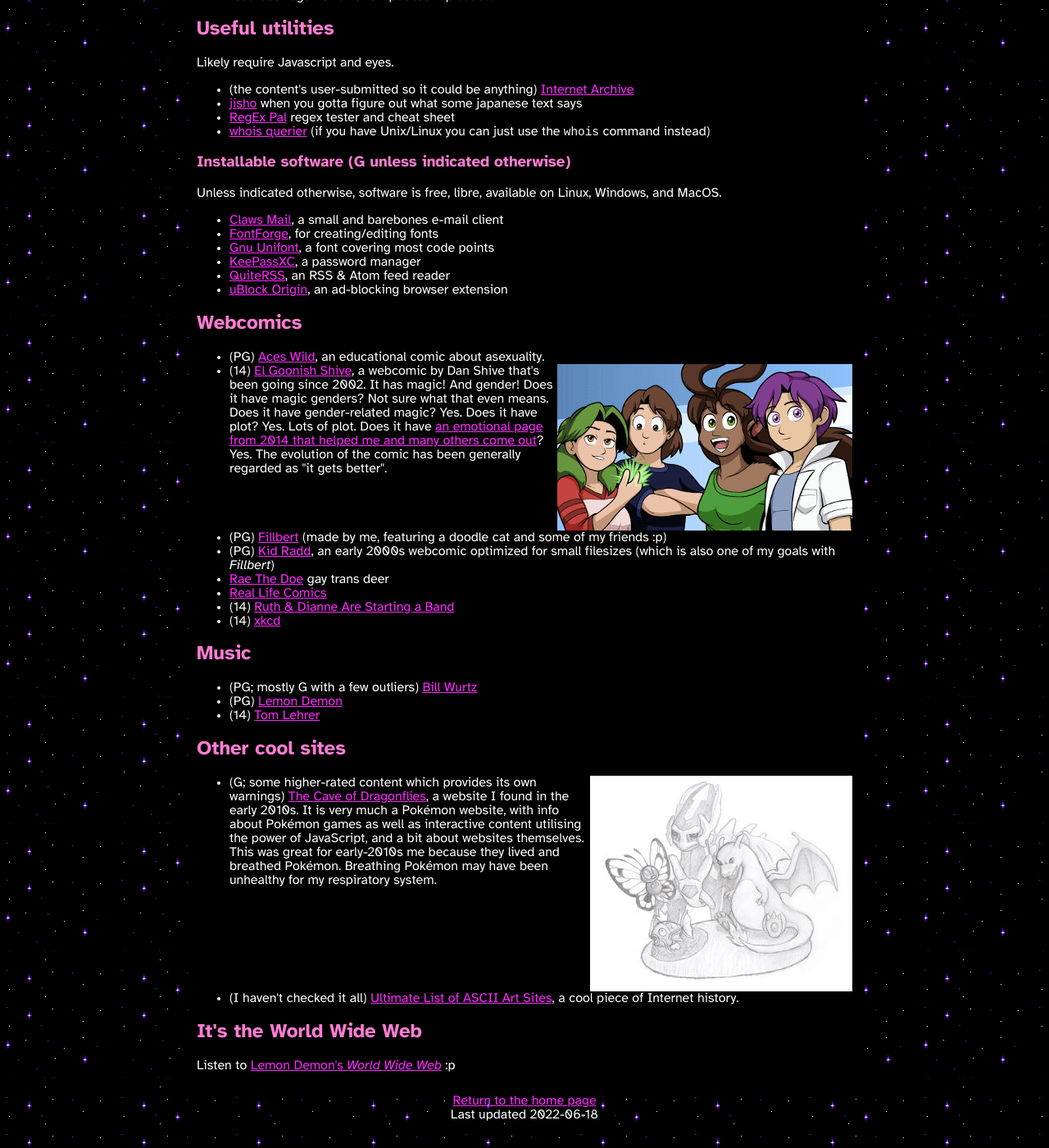
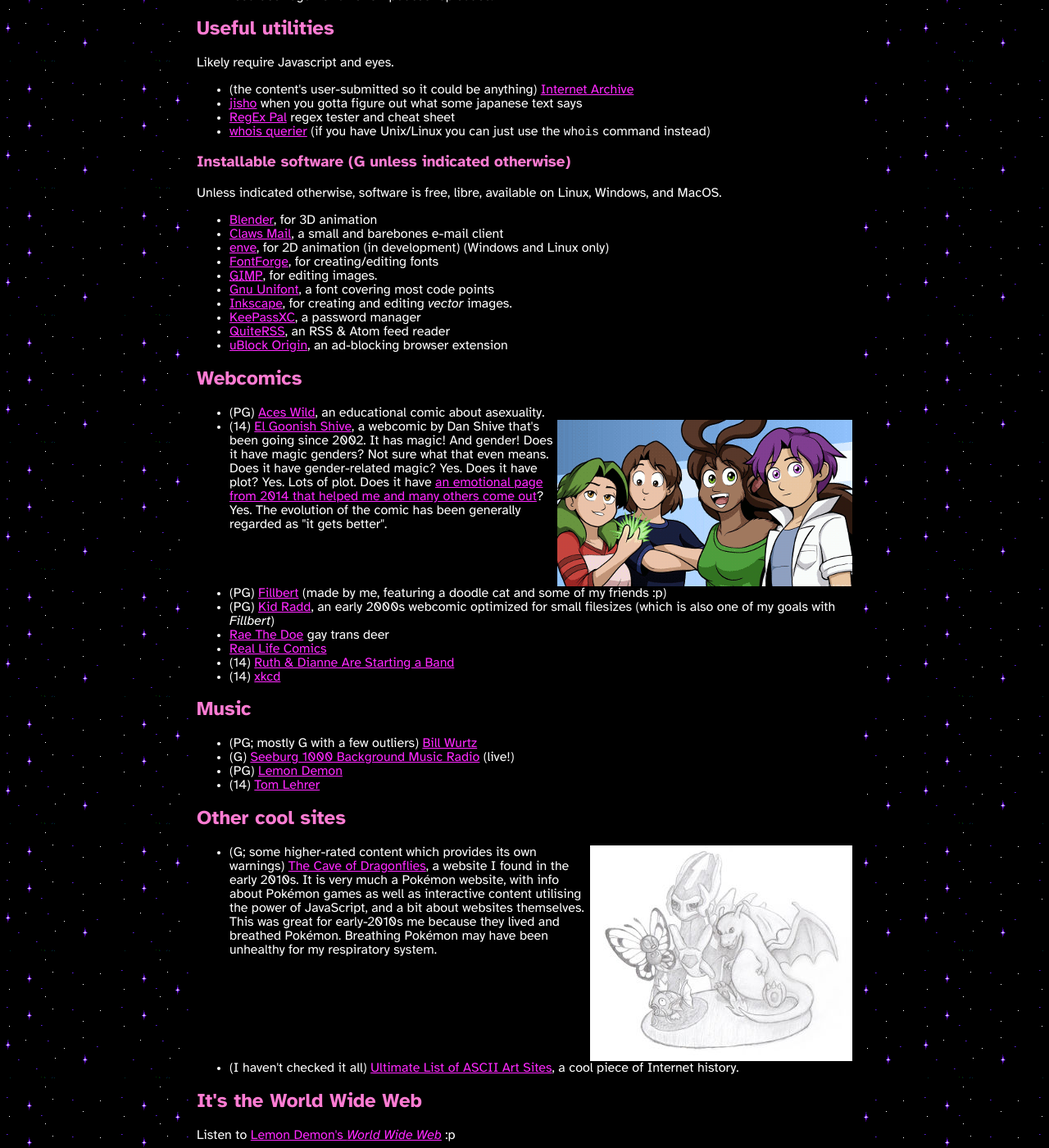
Before and after one commit to mincerafter42/mincerafter42.github.io, a Jekyll site: the page built from other-web-sites.md, in a window 1280 px wide and 1400 px high, scrolled down 541 px. Shown: the whole window at 82% size. Built offline with Jekyll 4.4.1, drawn with Linux system fonts in a browser that asks for light colours.

Commit message:
Added sites to Other Web Sites

```diff
--- a/other-web-sites.md
+++ b/other-web-sites.md
@@ -32,9 +32,13 @@
 ### Installable software (G unless indicated otherwise)
 Unless indicated otherwise, software is free, libre, available on Linux, Windows, and MacOS.
 
+- [Blender](https://blender.org), for 3D animation
 - [Claws Mail](https://www.claws-mail.org/), a small and barebones e-mail client
+- [enve](https://maurycyliebner.github.io/), for 2D animation (in development) (Windows and Linux only)
 - [FontForge](https://fontforge.org), for creating/editing fonts
+- [<abbr title="Gnu Image Manipulation Program">GIMP</abbr>](https://gimp.org), for editing images.
 - [Gnu Unifont](https://www.unifoundry.com/unifont), a font covering most code points
+- [Inkscape](https://inkscape.org/), for creating and editing *vector* images.
 - [KeePassXC](https://keepassxc.org/), a password manager
 - [QuiteRSS](https://quiterss.org/), an RSS & Atom feed reader
 - [uBlock Origin](https://github.com/gorhill/uBlock#ublock-origin), an ad-blocking browser extension
@@ -54,6 +58,7 @@
 
 ## Music
 - (PG; mostly G with a few outliers) [Bill Wurtz](https://billwurtz.com)
+- (G) [Seeburg 1000 Background Music Radio](http://74.82.59.197:8351/stream/%3b) (live!)
 - (PG) [Lemon Demon](http://lemondemon.com)
 - (14) [Tom Lehrer](https://tomlehrersongs.com)
 
```
